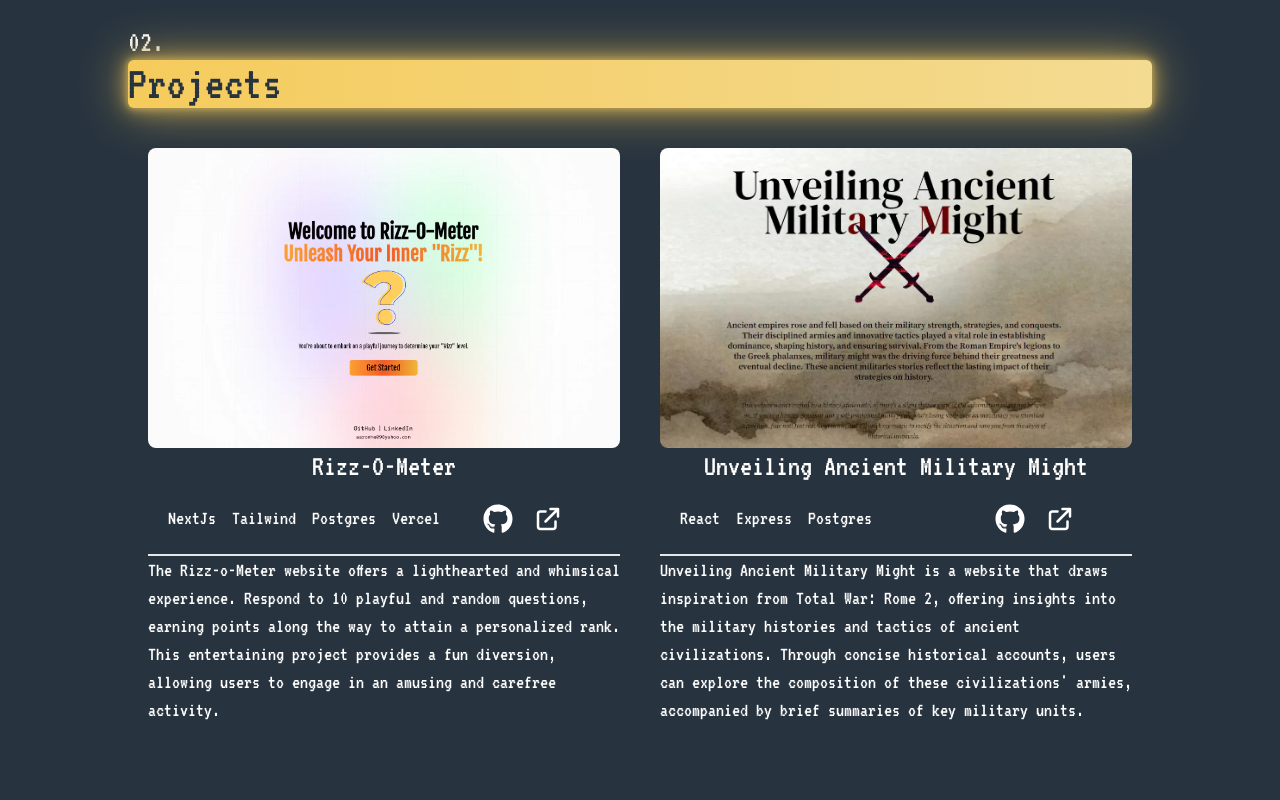
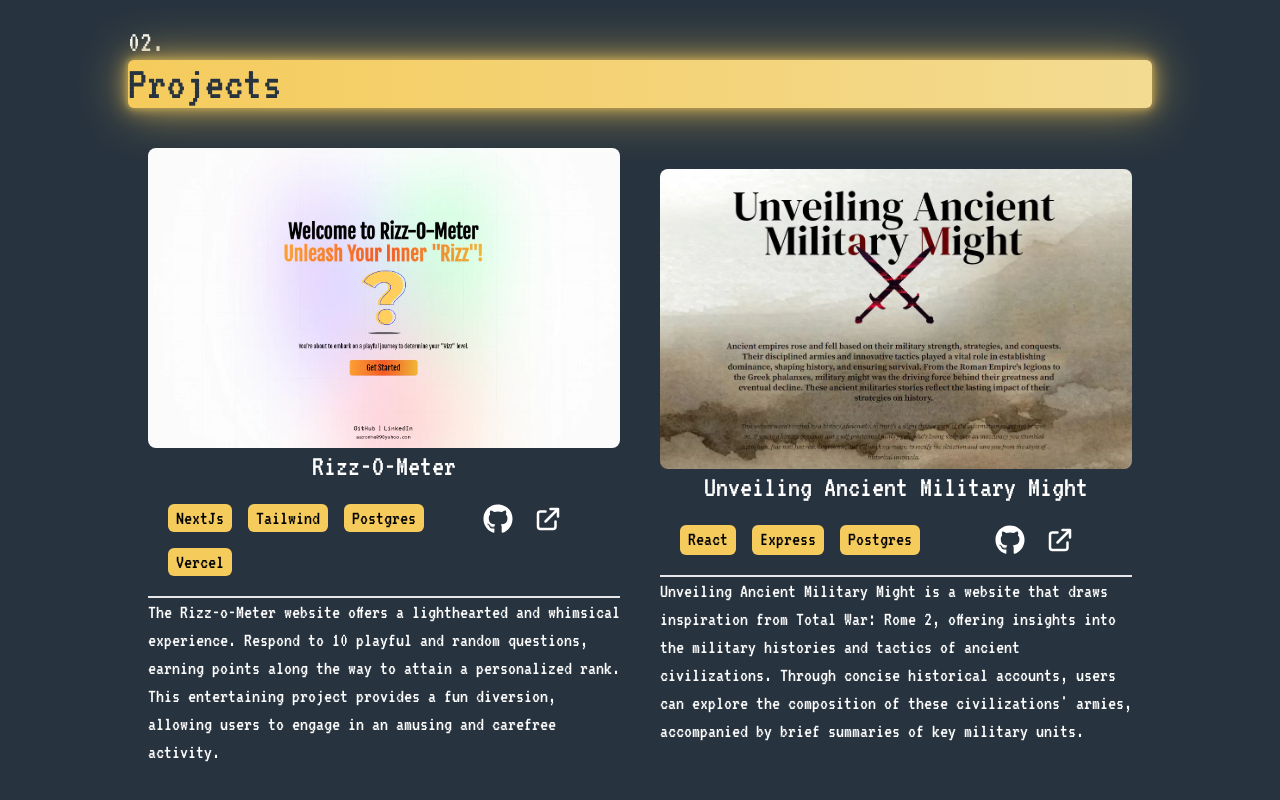
Before and after one commit to AaronHe09/portfolio, a Next.js app in the folder portfolio/: page / in a window 1280 px wide. Shown: the part 1724-2524 px from the top of the page. Before the commit the page ends 2488 px from the top, so only its background shows below. Built offline with nearby package versions, Linux system fonts and the light colour scheme.

Commit message:
made languages look like a button

```diff
--- a/portfolio/components/Project.tsx
+++ b/portfolio/components/Project.tsx
@@ -48,10 +48,19 @@ const Project = () => {
     return (
       <>
         {lang.map((lan) => {
-          return <span className="text-xl text-white">{lan}</span>;
+          return (
+            <span className="text-xl text-black bg-[var(--gold)] rounded-md px-2">
+              {lan}
+            </span>
+          );
         })}
       </>
     );
+  };
+
+  const getRandomColor = () => {
+    const color = "hsl(" + Math.random() * 360 + ", 100%, 75%)";
+    return color;
   };
 
   return (
```
